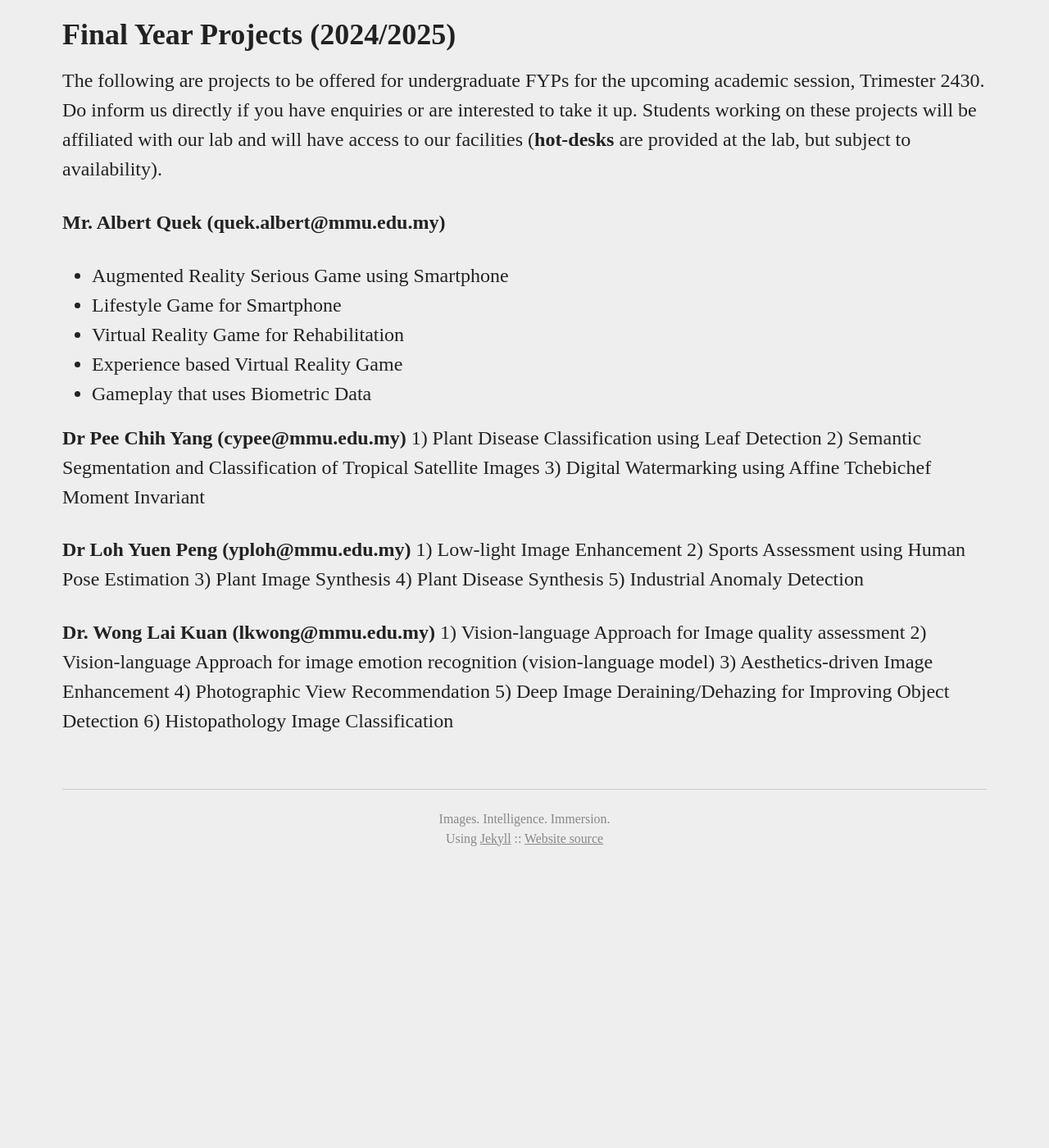
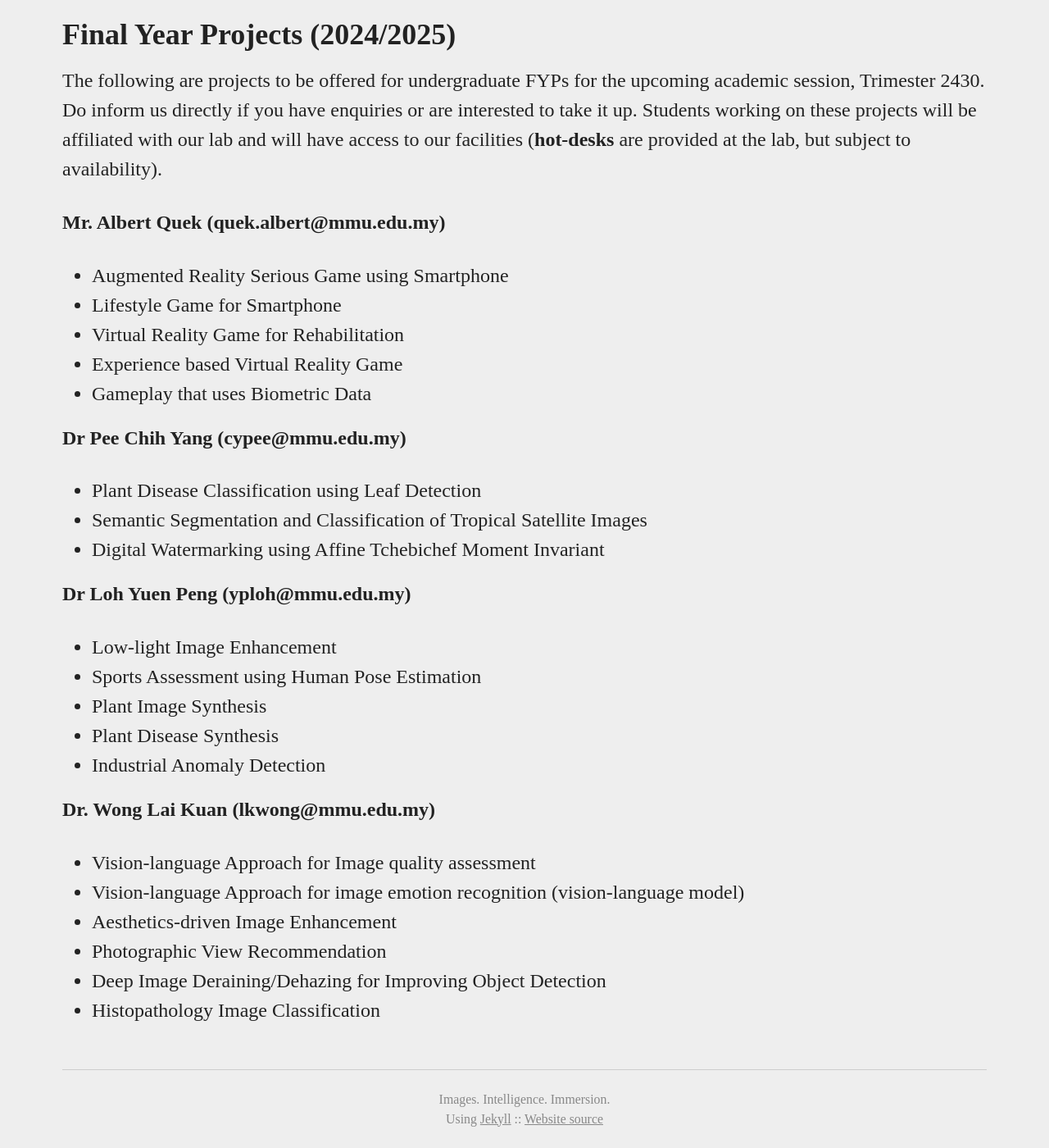
Before and after one commit to viprlab/viprlab.github.io, a Jekyll site: the page built from fyp.md, in a window 1280 px wide and 1400 px high, scrolled down 403 px. Shown: the whole window at 82% size. Built offline with Jekyll 4.4.1, drawn with Linux system fonts in a browser that asks for light colours; before the commit the page ends 1461 px from its top, so only the background shows below that.

Commit message:
Update fyp.md

```diff
--- a/fyp.md
+++ b/fyp.md
@@ -17,21 +17,21 @@ The following are projects to be offered for undergraduate FYPs for the upcoming
 * Gameplay that uses Biometric Data
 
 **Dr Pee Chih Yang (cypee@mmu.edu.my)**
-1) Plant Disease Classification using Leaf Detection
-2) Semantic Segmentation and Classification of Tropical Satellite Images
-3) Digital Watermarking using Affine Tchebichef Moment Invariant
+* Plant Disease Classification using Leaf Detection
+* Semantic Segmentation and Classification of Tropical Satellite Images
+* Digital Watermarking using Affine Tchebichef Moment Invariant
 
 **Dr Loh Yuen Peng (yploh@mmu.edu.my)**
-1) Low-light Image Enhancement
-2) Sports Assessment using Human Pose Estimation
-3) Plant Image Synthesis
-4) Plant Disease Synthesis
-5) Industrial Anomaly Detection
+* Low-light Image Enhancement
+* Sports Assessment using Human Pose Estimation
+* Plant Image Synthesis
+* Plant Disease Synthesis
+* Industrial Anomaly Detection
 
 **Dr. Wong Lai Kuan (lkwong@mmu.edu.my)**
-1) Vision-language Approach for Image quality assessment
-2) Vision-language Approach for image emotion recognition (vision-language model)
-3) Aesthetics-driven Image Enhancement
-4) Photographic View Recommendation
-5) Deep Image Deraining/Dehazing for Improving Object Detection
-6) Histopathology Image Classification
+* Vision-language Approach for Image quality assessment
+* Vision-language Approach for image emotion recognition (vision-language model)
+* Aesthetics-driven Image Enhancement
+* Photographic View Recommendation
+* Deep Image Deraining/Dehazing for Improving Object Detection
+* Histopathology Image Classification
```
